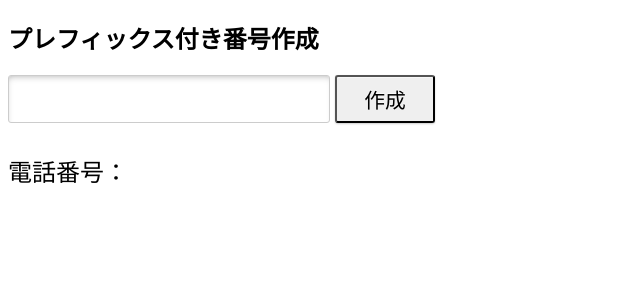
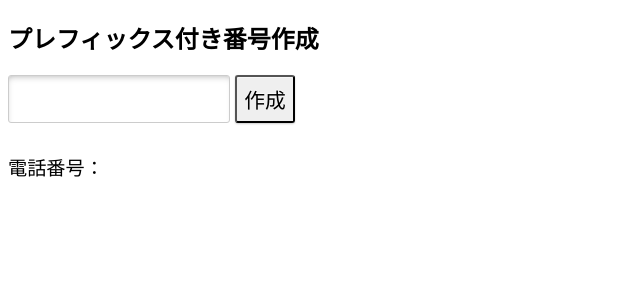
Before and after one commit to hirokihara/tel-prefixer, an Angular app: page /generate/1 in a window 1280 px wide. Shown: the top 300 px of the page, without its empty margins (0-640 px from the left). Built offline with nearby package versions, Linux system fonts and the light colour scheme.

Commit message:
レイアウト修正

```diff
--- a/src/app/app/generate/generate.component.css
+++ b/src/app/app/generate/generate.component.css
@@ -4,8 +4,7 @@
 
 .fixtel-box {
     margin-top: 30px;
-    display: flex;
-    font-size:1.5em;
+    font-size:1.2em;
     font-family:Arial, sans-serif;
 }
 
@@ -17,7 +16,7 @@
     color:#333;
     border:solid 1px #ccc;
     /*margin:0 0 20px;*/
-    width:300px;
+    width:200px;
     -webkit-border-radius: 3px;
     -moz-border-radius: 3px;
     border-radius: 3px;
@@ -27,7 +26,7 @@
 }
 
 .button {
-    min-width: 100px;
+    min-width: 60px;
     margin-left: 5px;
     font-size:1.3em;
     font-family:Arial, sans-serif;
--- a/src/app/app/generate/generate.component.ts
+++ b/src/app/app/generate/generate.component.ts
@@ -23,18 +23,18 @@ export class GenerateComponent implements OnInit {
 
   generate() {
     console.log('generate!!!');
-    var wTel = this.tel;
-    //10進数の場合
+    let wTel = this.tel;
+    // 10進数の場合
     wTel = wTel.replace(/[Ａ-Ｚａ-ｚ０-９ー]/g, function(s) {
         return String.fromCharCode(s.charCodeAt(0) - 65248);
     });
 
-    //16進数の場合
+    // 16進数の場合
     wTel = wTel.replace(/[Ａ-Ｚａ-ｚ０-９ー]/g, function(s) {
         return String.fromCharCode(s.charCodeAt(0) - 0xFEE0);
     });
 
-    wTel = wTel.replace( /[‐－―]/g , '' );
+    wTel = wTel.replace( /[-‐－―]/g , '' );
     this.fixtel = this.prefix + wTel;
   }
 }
--- a/src/app/app/ready/ready.component.css
+++ b/src/app/app/ready/ready.component.css
@@ -4,8 +4,7 @@
 
 .url-box {
     margin-top: 30px;
-    display: flex;
-    font-size:1.5em;
+    font-size:1.2em;
     font-family:Arial, sans-serif;
 }
 
@@ -17,7 +16,7 @@
     color:#333;
     border:solid 1px #ccc;
     /*margin:0 0 20px;*/
-    width:300px;
+    width:200px;
     -webkit-border-radius: 3px;
     -moz-border-radius: 3px;
     border-radius: 3px;
@@ -27,7 +26,7 @@
 }
 
 .button {
-    min-width: 100px;
+    min-width: 60px;
     margin-left: 5px;
     font-size:1.3em;
     font-family:Arial, sans-serif;
--- a/src/app/app/ready/ready.component.ts
+++ b/src/app/app/ready/ready.component.ts
@@ -1,5 +1,5 @@
 import { Component, OnInit } from '@angular/core';
-import { Location }   from '@angular/common';
+import { Location } from '@angular/common';
 
 @Component({
   selector: 'app-ready',
@@ -18,18 +18,18 @@ export class ReadyComponent implements OnInit {
 
   generate() {
     console.log('generate!!!');
-    var wTel = this.prefix;
-    //10進数の場合
+    let wTel = this.prefix;
+    // 10進数の場合
     wTel = wTel.replace(/[Ａ-Ｚａ-ｚ０-９ー]/g, function(s) {
         return String.fromCharCode(s.charCodeAt(0) - 65248);
     });
 
-    //16進数の場合
+    // 16進数の場合
     wTel = wTel.replace(/[Ａ-Ｚａ-ｚ０-９ー]/g, function(s) {
         return String.fromCharCode(s.charCodeAt(0) - 0xFEE0);
     });
 
     wTel = wTel.replace( /[‐－―]/g , '' );
-    this.url = location.origin  + "/generate/" + wTel;
+    this.url = location.toString().replace('ready', 'generate/') + wTel;
   }
 }
```
